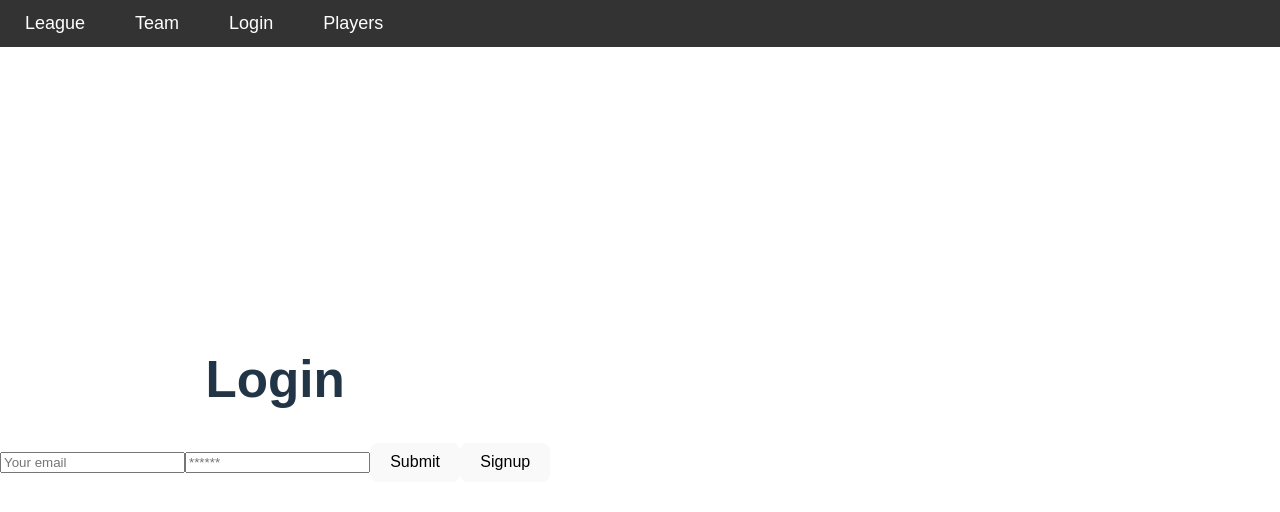
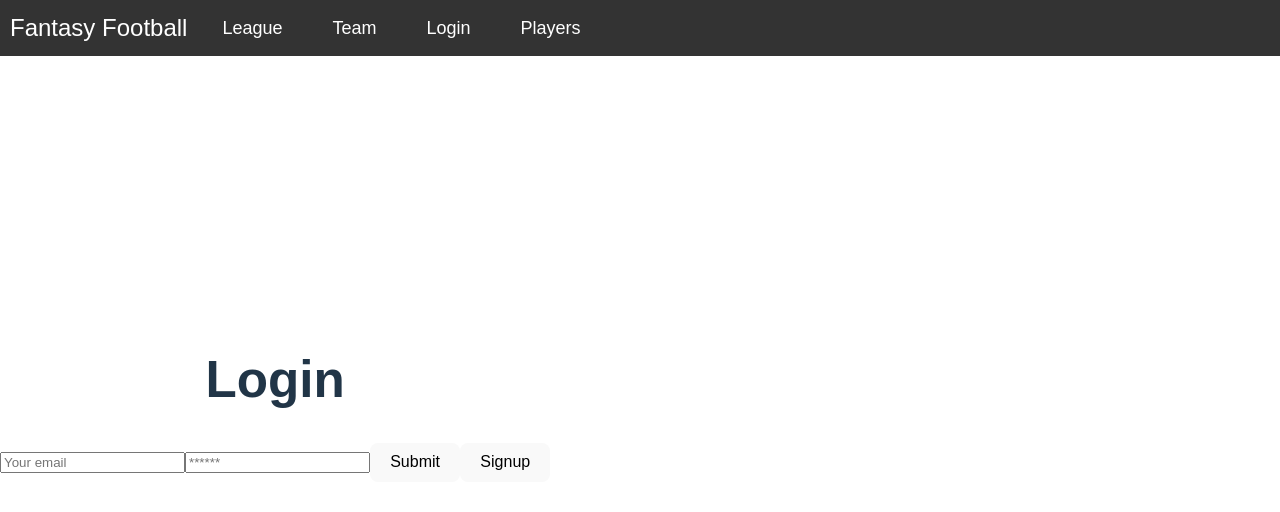
Before and after one commit to GooGuru/Fantasy-Basketball, a React (Vite) app in the folder client/: page / in a window 1280 px wide. Shown: the top 512 px of the page. Built offline with nearby package versions, Linux system fonts and the light colour scheme.

Commit message:
now says Fantasy Football in navbar

```diff
--- a/client/src/components/Navigation.jsx
+++ b/client/src/components/Navigation.jsx
@@ -5,6 +5,7 @@ import "../styles/Navigation.css";
 const Navigation = () => {
   return (
     <nav className="navbar">
+      <div className="nav-title">Fantasy Football</div>
       <ul className="nav-list">
         <li className="nav-item">
           <NavLink
--- a/client/src/styles/Navigation.css
+++ b/client/src/styles/Navigation.css
@@ -5,8 +5,15 @@
   top: 0;
   width: 100%;
   z-index: 10;
+  display: flex;
+  align-items: center;
 }
 
+.nav-title {
+  color: white;
+  font-size: 24px;
+  margin-right: 20px;
+}
 
 .nav-list {
   list-style-type: none;
@@ -16,11 +23,9 @@
   justify-content: flex-start;
 }
 
-
 .nav-item {
   margin-right: 20px;
 }
-
 
 .nav-link {
   color: white;
```
Lines whose indentation alone changed are shown as unchanged.
